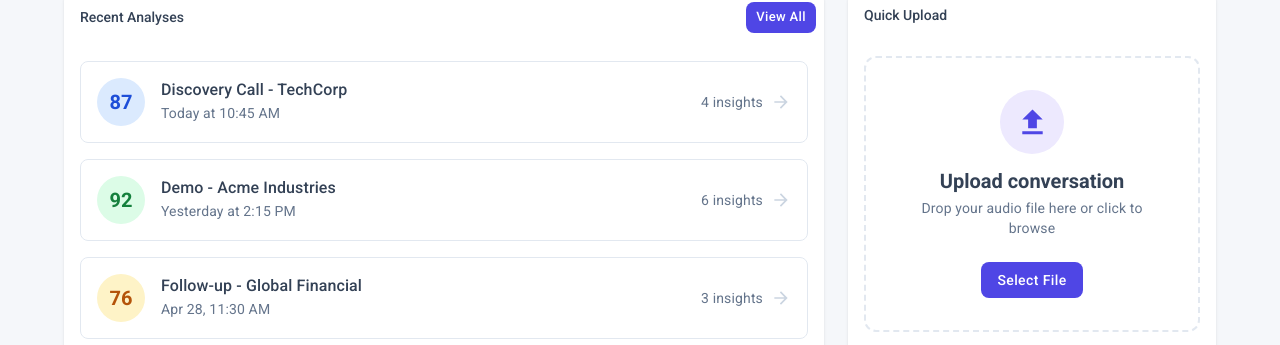
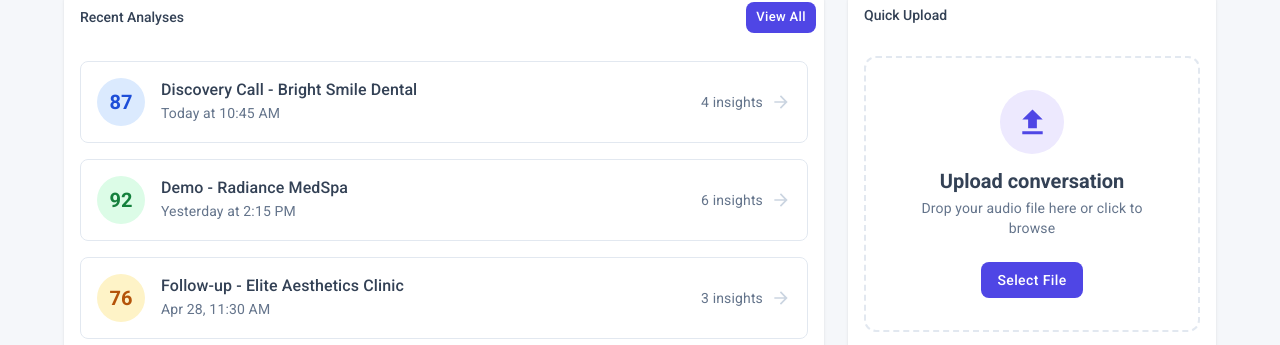
Before and after one commit to BoweryJG/linguistics3, a React (Vite) app: page / in a window 1280 px wide. Shown: the part 377-722 px from the top of the page. Built offline with nearby package versions, Linux system fonts and the light colour scheme; no server answers.

Commit message:
fix: update market insights URL to new domain marketdata.repspheres.com

```diff
--- a/src/components/DashboardView.jsx
+++ b/src/components/DashboardView.jsx
@@ -68,7 +68,7 @@ const DashboardView = ({ onUploadClick }) => {
               >
                 <ScoreBadge score={87} />
                 <Box sx={{ ml: 2, flex: 1 }}>
-                  <Typography variant="h4" sx={{ m: 0 }}>Discovery Call - TechCorp</Typography>
+                  <Typography variant="h4" sx={{ m: 0 }}>Discovery Call - Bright Smile Dental</Typography>
                   <Typography variant="body2" sx={{ mt: 0.5 }}>Today at 10:45 AM</Typography>
                 </Box>
                 <Box sx={{ display: 'flex', alignItems: 'center' }}>
@@ -91,7 +91,7 @@ const DashboardView = ({ onUploadClick }) => {
               >
                 <ScoreBadge score={92} />
                 <Box sx={{ ml: 2, flex: 1 }}>
-                  <Typography variant="h4" sx={{ m: 0 }}>Demo - Acme Industries</Typography>
+                  <Typography variant="h4" sx={{ m: 0 }}>Demo - Radiance MedSpa</Typography>
                   <Typography variant="body2" sx={{ mt: 0.5 }}>Yesterday at 2:15 PM</Typography>
                 </Box>
                 <Box sx={{ display: 'flex', alignItems: 'center' }}>
@@ -114,7 +114,7 @@ const DashboardView = ({ onUploadClick }) => {
               >
                 <ScoreBadge score={76} />
                 <Box sx={{ ml: 2, flex: 1 }}>
-                  <Typography variant="h4" sx={{ m: 0 }}>Follow-up - Global Financial</Typography>
+                  <Typography variant="h4" sx={{ m: 0 }}>Follow-up - Elite Aesthetics Clinic</Typography>
                   <Typography variant="body2" sx={{ mt: 0.5 }}>Apr 28, 11:30 AM</Typography>
                 </Box>
                 <Box sx={{ display: 'flex', alignItems: 'center' }}>
```
